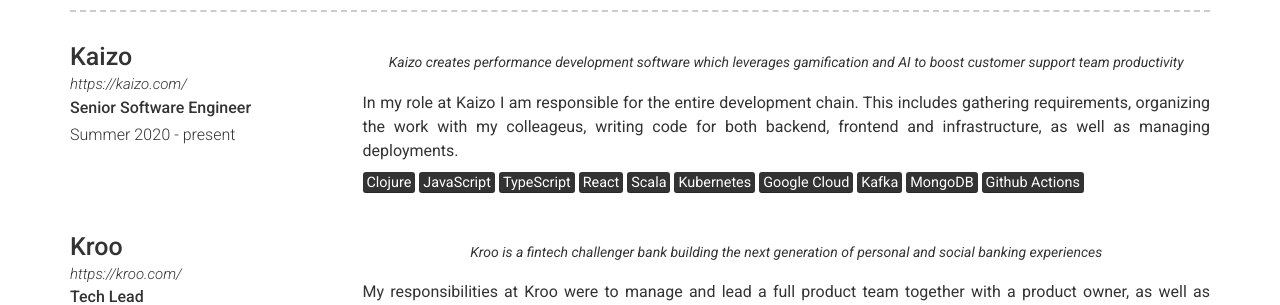
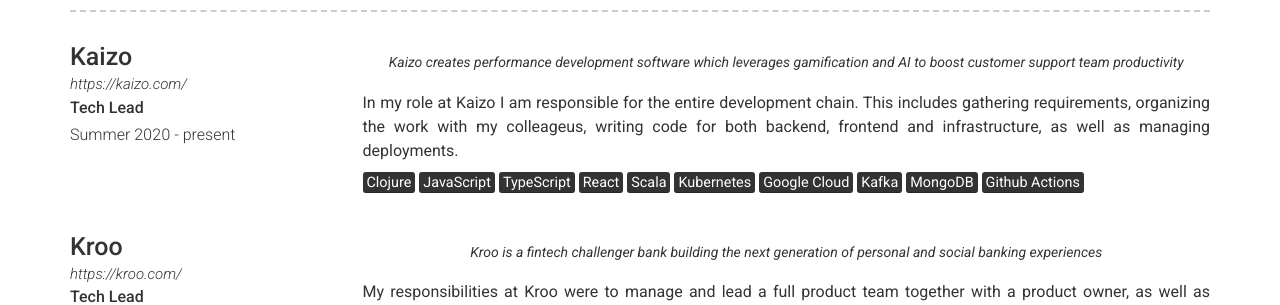
Before and after one commit to jonassvalin/jonassvalin.github.io, a Jekyll site: the page built from index.md, in a window 1280 px wide. Shown: the part 578-883 px from the top of the page. Built offline with Jekyll 4.4.1, drawn with Linux system fonts in a browser that asks for light colours; nearby versions of some CDN libraries.

Commit message:
Update experience.yml

```diff
--- a/_data/experience.yml
+++ b/_data/experience.yml
@@ -2,7 +2,7 @@
 - layout: left
   company: Kaizo
   link: https://kaizo.com/
-  job_title: Senior Software Engineer
+  job_title: Tech Lead
   dates: Summer 2020 - present
   quote: >
     Kaizo creates performance development software which leverages gamification and AI to boost customer support team productivity
```
